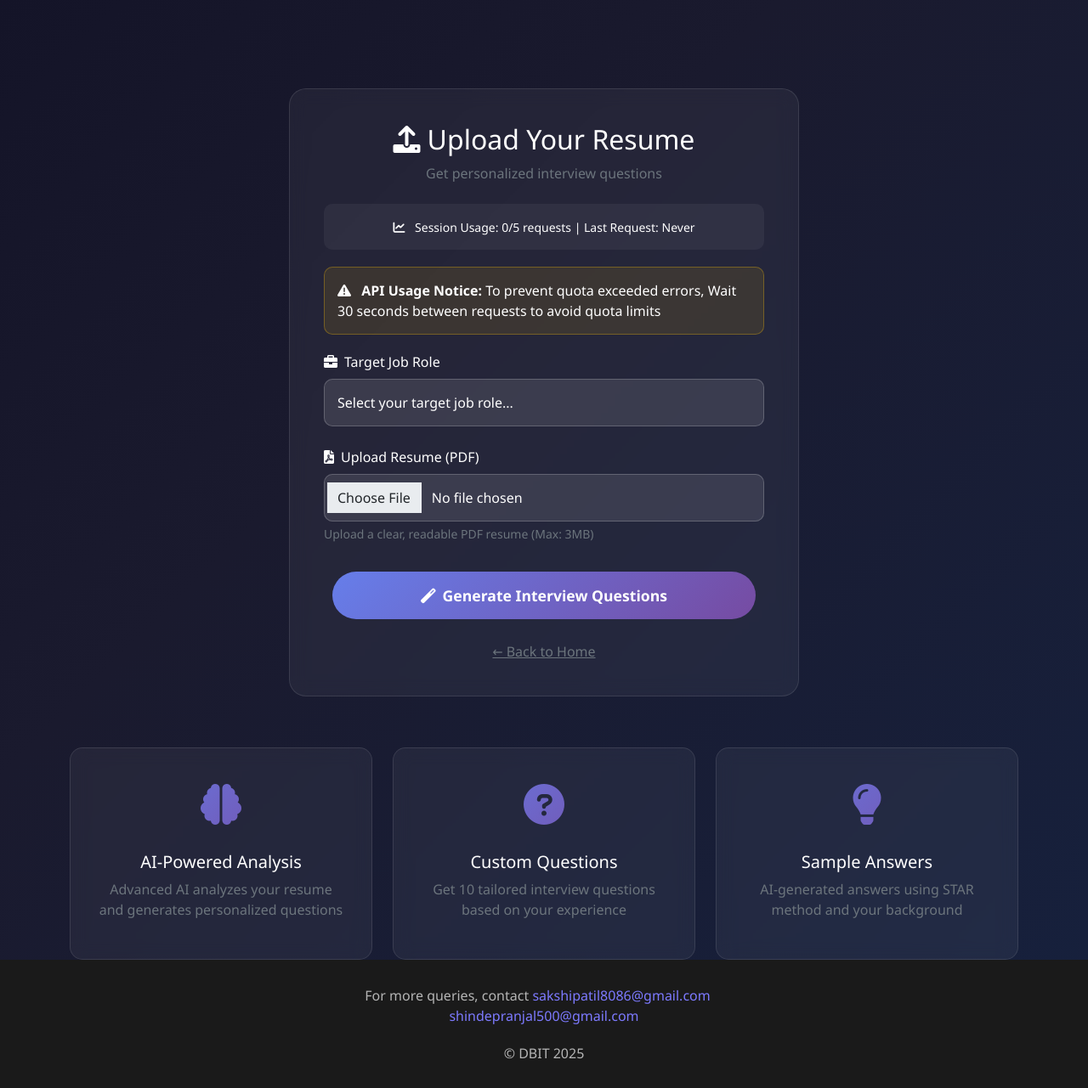
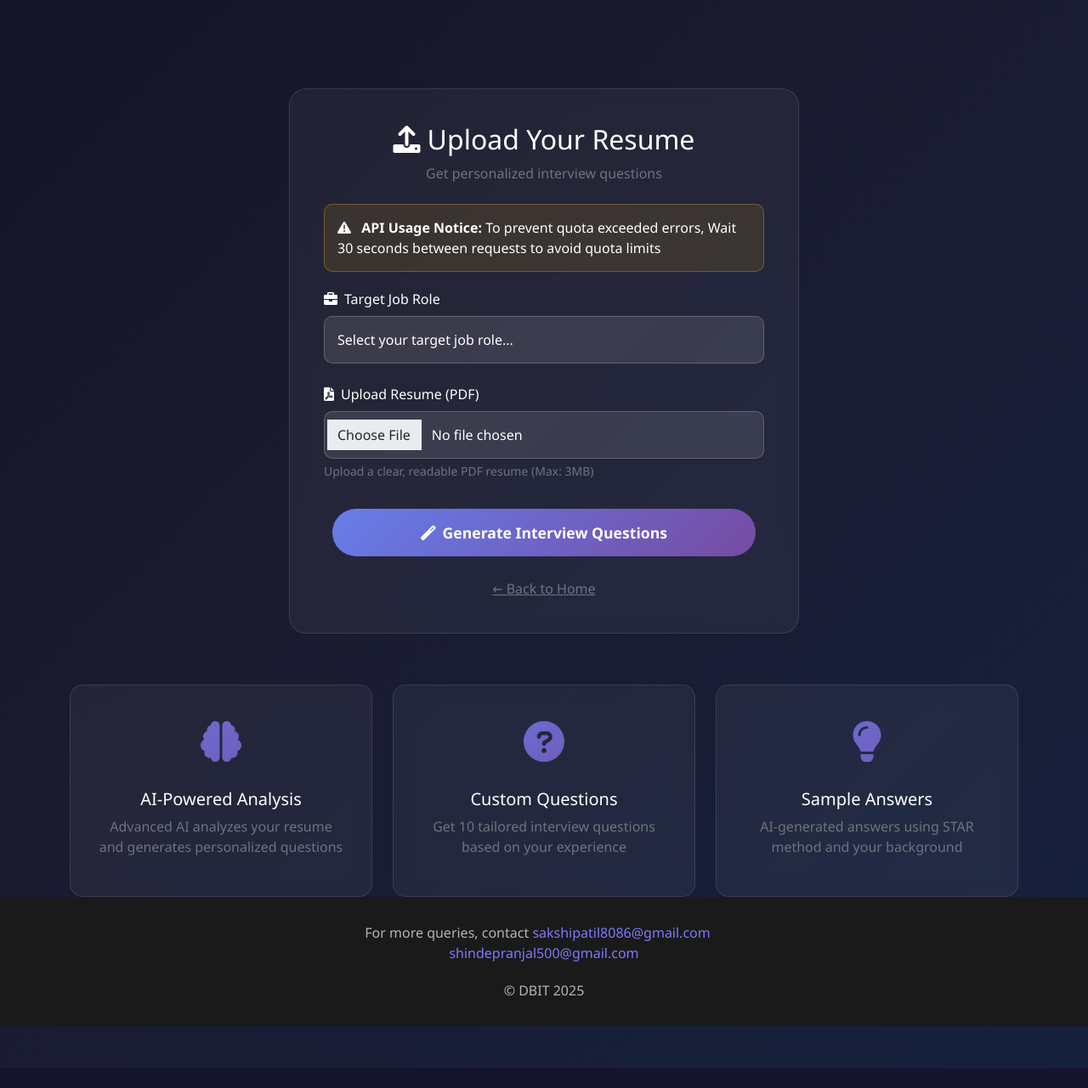
Before and after one commit to Pranjallshinde/CVGuru.Ai, a Flask app: page /predict in a window 1280 px wide. Shown: the part 774-2055 px from the top of the page at 85% size. After the commit the page ends 2032 px from the top, so only its background shows below. Run offline with Flask 3, Linux system fonts and the light colour scheme; some libraries are stand-ins or nearby versions.

Commit message:
Update predict.html

```diff
--- a/templates/predict.html
+++ b/templates/predict.html
@@ -571,14 +571,7 @@
                     </div>
                 </div>
 
-                <!-- Usage Statistics -->
-                <div class="usage-stats" id="usageStats">
-                    <small>
-                        <i class="fas fa-chart-line me-2"></i>
-                        Session Usage: <span id="requestCount">0</span>/5 requests
-                        | Last Request: <span id="lastRequest">Never</span>
-                    </small>
-                </div>
+
                 <!-- Quota Warning -->
                 <div class="quota-warning">
                     <i class="fas fa-exclamation-triangle me-2"></i>
```
